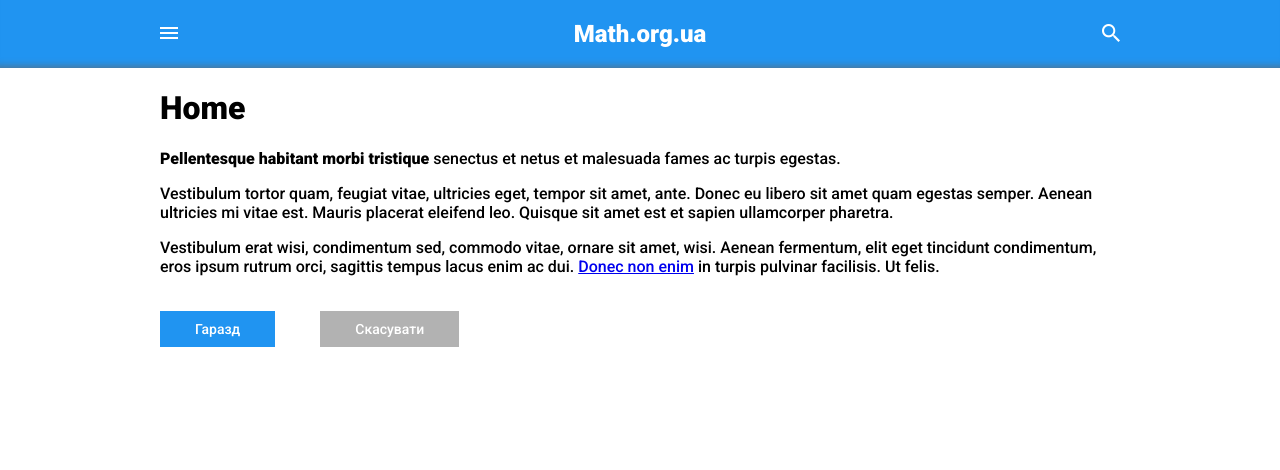
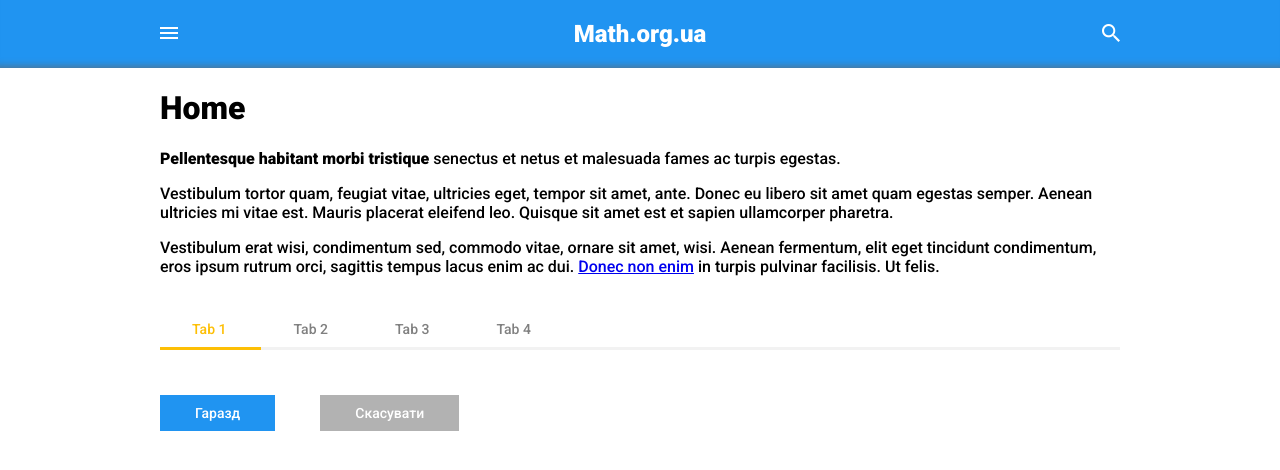
Before and after one commit to vyspiansky/react-demo-app, a React (Create React App) app: page / in a window 1280 px wide. Shown: the top 470 px of the page. Built offline with nearby package versions, Linux system fonts and the light colour scheme.

Commit message:
Styled tabs

```diff
--- a/src/components/Button.css
+++ b/src/components/Button.css
@@ -9,11 +9,14 @@
     line-height: normal;
     overflow: visible;
     padding: 10px 35px;
+    text-decoration: none;
     transition: background-color 250ms ease-out;
 }
 
 .Button:hover {
     background-color: #fdbf05;
+    color: #fff;
+    text-decoration: none;
     transition: background-color 350ms ease-in;
 }
 
--- a/src/components/Button.js
+++ b/src/components/Button.js
@@ -9,7 +9,7 @@ class Button extends Component {
 
         switch (this.props.type) {
             case 'link':
-                control = <a className={buttonClassName} role="button">{this.props.text}</a>
+                control = <a href="#" className={buttonClassName} role="button">{this.props.text}</a>
                 break;
             case 'text':
                 control = <span className={buttonClassName} role="button">{this.props.text}</span>
--- a/src/components/Home.js
+++ b/src/components/Home.js
@@ -1,6 +1,7 @@
 import React, { Component } from 'react';
 import {Helmet} from "react-helmet";
 
+import TabList from './TabList';
 import ButtonList from './ButtonList';
 
 class Home extends Component {
@@ -22,6 +23,7 @@ class Home extends Component {
                 tincidunt condimentum, eros ipsum rutrum orci, sagittis tempus lacus enim ac dui. <a href="#">Donec non enim</a> in turpis
                 pulvinar facilisis. Ut felis.</p>
 
+                <TabList />
                 <ButtonList />
 
             </div>
--- a/src/components/Menu.css
+++ b/src/components/Menu.css
@@ -28,6 +28,7 @@
 }
 
 .Menu-items ul li .icon {
+    color: #b2b2b2;
     padding-right: 10px;
 }
 
@@ -37,4 +38,10 @@
     font-size: 14px;
     padding: 10px 15px;
     text-decoration: none;
+    transition: color 150ms ease-out;
 }
+
+.Menu-items ul li a:hover {
+    color: #fdbf05;
+    transition: color 250ms ease-in;
+}
--- /dev/null
+++ b/src/components/TabList.css
@@ -0,0 +1,35 @@
+.TabList ul {
+    border-bottom: 3px solid #f2f2f2;
+    margin: 35px 0 45px 0;
+    padding: 0;
+}
+
+.TabList ul li {
+    display: inline-block;
+    font-size: 14px;
+    list-style-type: none;
+}
+
+.TabList ul li a {
+    color: #808080;
+    display: inline-block;
+    margin-bottom: -3px;
+    padding: 10px 35px 10px 32px;
+    text-decoration: none;
+    transition: background-color 150ms ease-out, color 100ms ease-out;
+}
+
+.TabList ul li a:hover,
+.TabList .Tab-active a {
+    border-bottom: 3px solid #fdbf05;
+}
+
+.TabList ul li a:hover {
+    background-color: #fdbf05;
+    color: #fff;
+    transition: background-color 200ms ease-in, color 150ms ease-in;
+}
+
+.TabList .Tab-active a {
+    color: #fdbf05;
+}
--- /dev/null
+++ b/src/components/TabList.js
@@ -0,0 +1,28 @@
+import React, { Component } from 'react';
+
+import './TabList.css';
+
+class TabList extends Component {
+    render() {
+        return (
+            <div className="TabList">
+                <ul>
+                    <li className="Tab Tab-active">
+                        <a href="#">Tab 1</a>
+                    </li>
+                    <li className="Tab">
+                        <a href="#">Tab 2</a>
+                    </li>
+                    <li className="Tab">
+                        <a href="#">Tab 3</a>
+                    </li>
+                    <li className="Tab">
+                        <a href="#">Tab 4</a>
+                    </li>
+                </ul>
+            </div>
+        );
+    }
+}
+
+export default TabList;
```
Also changed, not shown: 1 other file (tests, documents, lock files or other folders).
